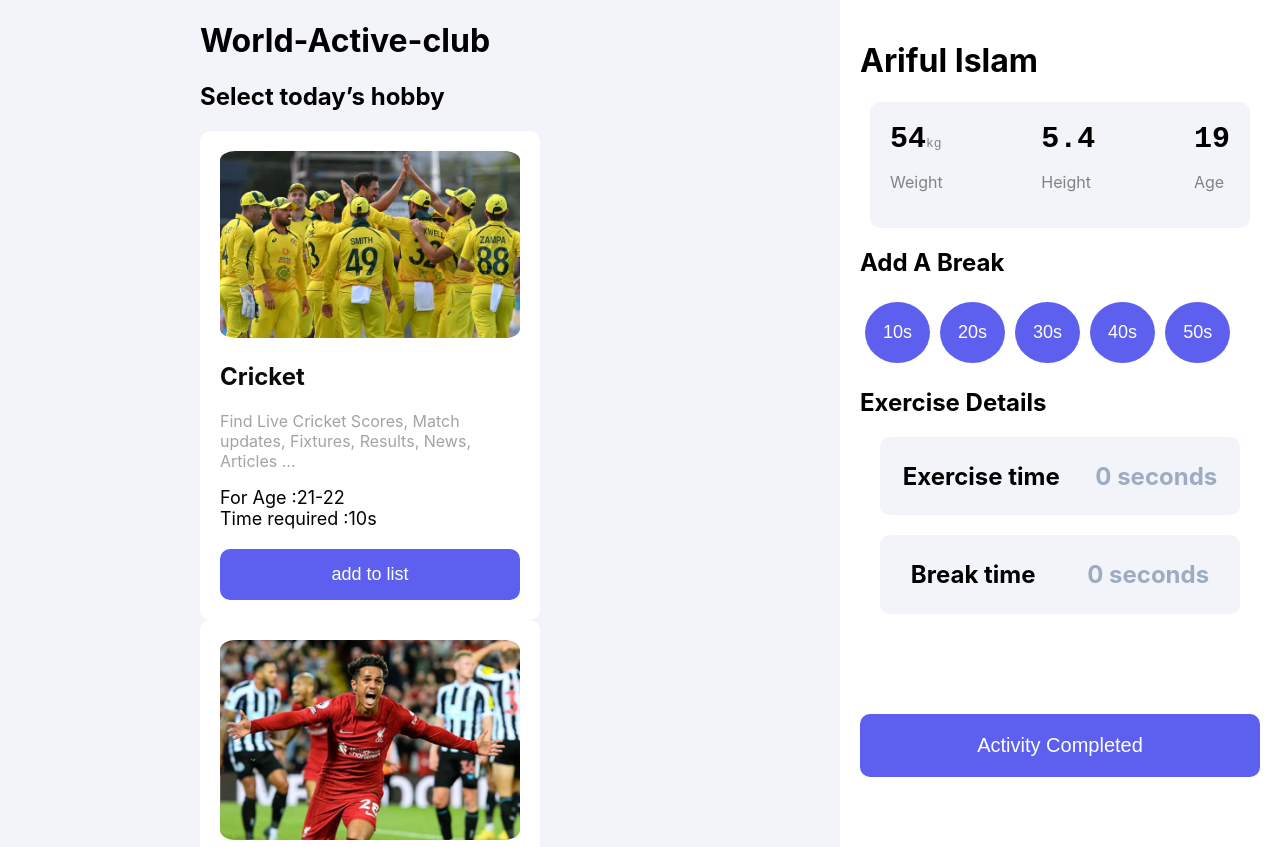
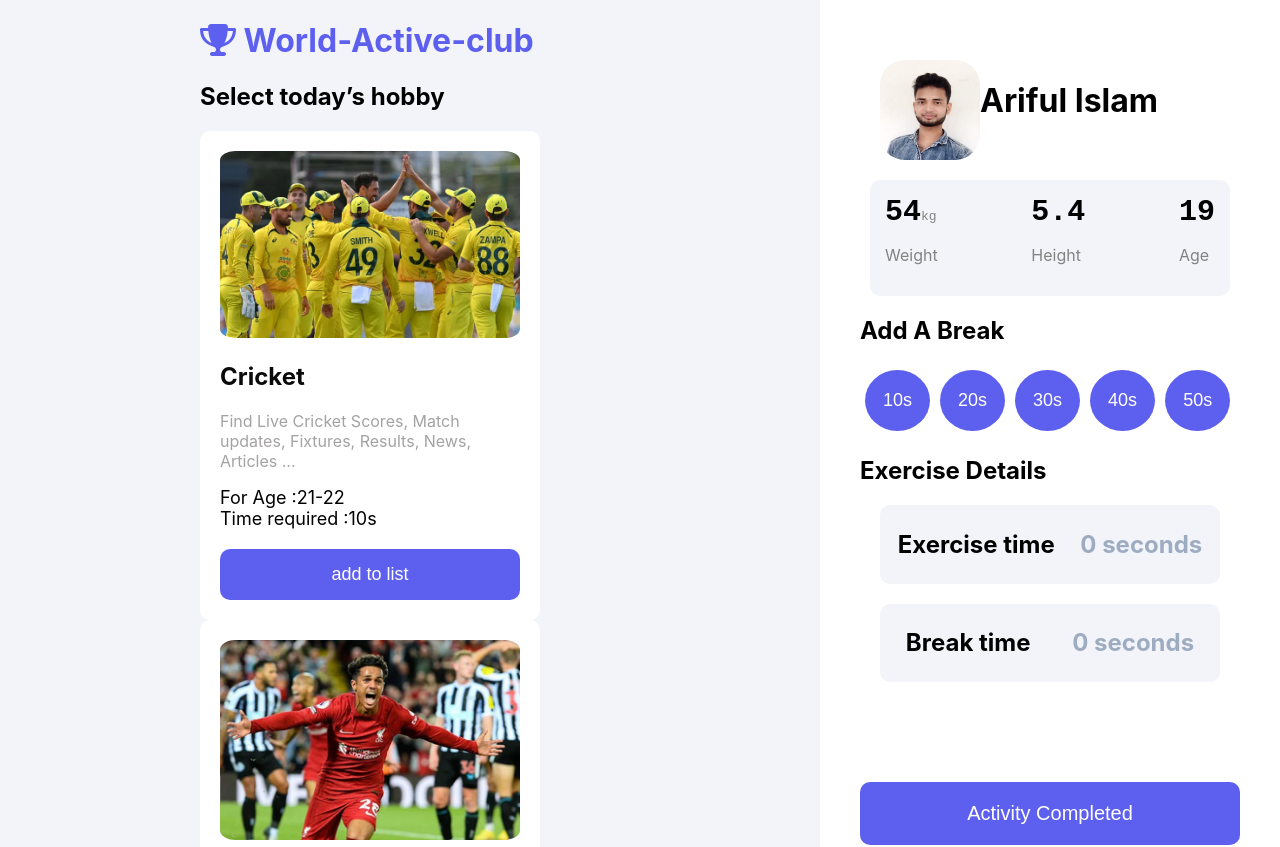
Before and after one commit to arifulgony/ultra-active-club, a React (Create React App) app: page / in a window 1280 px wide. Shown: the top 847 px of the page. Built offline with nearby package versions, Linux system fonts and the light colour scheme.

Commit message:
fontawesome ok

```diff
--- a/package.json
+++ b/package.json
@@ -3,6 +3,9 @@
   "version": "0.1.0",
   "private": true,
   "dependencies": {
+    "@fortawesome/fontawesome-svg-core": "^6.2.0",
+    "@fortawesome/free-solid-svg-icons": "^6.2.0",
+    "@fortawesome/react-fontawesome": "^0.2.0",
     "@testing-library/jest-dom": "^5.16.5",
     "@testing-library/react": "^13.4.0",
     "@testing-library/user-event": "^13.5.0",
--- a/public/index.html
+++ b/public/index.html
@@ -24,7 +24,7 @@
       work correctly both with client-side routing and a non-root public URL.
       Learn how to configure a non-root public URL by running `npm run build`.
     -->
-    <title>React App</title>
+    <title>World-Active-club</title>
   </head>
   <body>
     <noscript>You need to enable JavaScript to run this app.</noscript>
--- a/src/component/Side_cart/SideCart.css
+++ b/src/component/Side_cart/SideCart.css
@@ -1,8 +1,20 @@
 .site-cart{
-    width: 400px;
+    width: 380px;
     height: 122vh;
-    padding: 20px;
+    padding: 40px;
     background-color: #fff;
+}
+.myself{
+    display: flex;
+    padding: 10px;
+    margin: 10px;
+    border-radius: 10px;
+
+}
+.myself img{
+    width: 100px;
+    height: 100px;
+    border-radius:25%;
 }
 .weight{
     font-size: 30px;
@@ -14,7 +26,7 @@
     display: flex;
     justify-content: space-between;
     margin: 0px 10px 0px 10px;
-    padding: 20px;
+    padding: 15px;
     background-color: #F2F4FA;
     border-radius: 10px;
     color: #838383;
--- a/src/component/Side_cart/SideCart.js
+++ b/src/component/Side_cart/SideCart.js
@@ -1,6 +1,9 @@
 import React, { useState } from 'react';
 import toast from 'react-hot-toast';
-import "./SideCart.css"
+import "./SideCart.css";
+import img from '..//../img/ariful.jpg';
+
+
 
 const SideCart = ({time}) => {
     const [end,setend] = useState(localStorage.getItem("cartdata") ? JSON.parse(localStorage.getItem("cartdata")) :0,)
@@ -15,7 +18,7 @@ const SideCart = ({time}) => {
     return (
         <div className='site-cart'>
             <div className='myself'>
-                <h1>Ariful Islam</h1>
+            <img src={img} alt="" /><h1>Ariful Islam</h1>
             </div>
             <div className='details'>
                 <div><samp className='weight'>54</samp><samp>kg</samp> <p>Weight</p></div>
--- a/src/component/header/Header.css
+++ b/src/component/header/Header.css
@@ -0,0 +1,3 @@
+.header-title{
+    color: #5D5FEF;
+}
--- a/src/component/header/Header.js
+++ b/src/component/header/Header.js
@@ -1,9 +1,13 @@
 import React from 'react';
+import'./Header.css';
+import { FontAwesomeIcon } from '@fortawesome/react-fontawesome';
+import { faTrophy } from '@fortawesome/free-solid-svg-icons';
+
 
 const Header = () => {
     return (
         <div>
-            <h1>World-Active-club</h1>
+            <h1 className='header-title'> <FontAwesomeIcon icon={faTrophy}></FontAwesomeIcon>  World-Active-club</h1>
             <h2>Select today’s hobby</h2>
         </div>
     );
```
Also changed, not shown: src/img/ariful.jpg (added), 1 other file (tests, documents, lock files or other folders).
